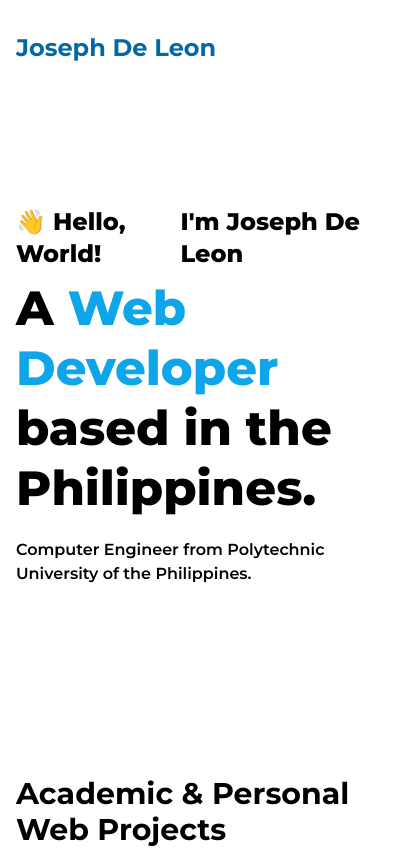
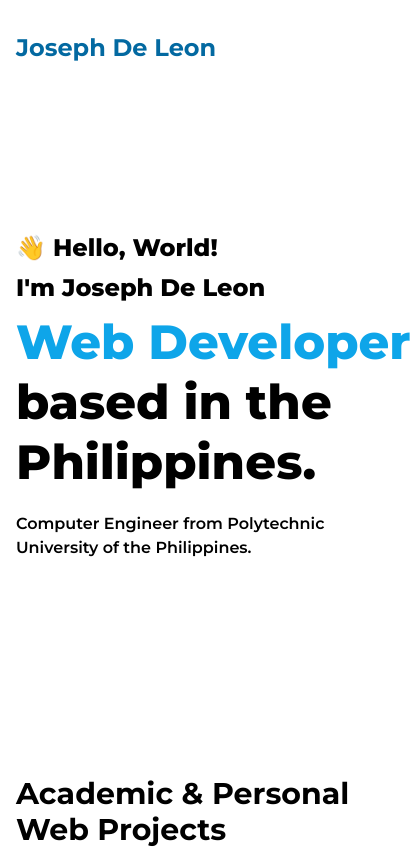
Before and after one commit to joeseffdl/Portfolio, a Next.js app: page / in a window 390 px wide. Shown: the top 848 px of the page, 411 px wide, since content can reach past the window. Built offline with nearby package versions, Linux system fonts and the light colour scheme.

Commit message:
Adjusted for mobile view
To continue working on the Navigation

```diff
--- a/components/LandingSection.tsx
+++ b/components/LandingSection.tsx
@@ -8,7 +8,7 @@ export const LandingSection = () => (
     transition={{ duration: 0.5 }}
     className="h-[600px] flex flex-col justify-center w-full gap-2 bg-zephImage bg-no-repeat bg-cover md:bg-center duration-300 ease-in-out"
   >
-    <div className="flex gap-2">
+    <div className="flex flex-col sm:flex-row gap-2">
       <motion.h4
         initial={{ opacity: 0, y: -100 }}
         animate={{ opacity: 1, y: 0 }}
@@ -30,14 +30,13 @@ export const LandingSection = () => (
       transition={{ duration: 0.5, delay: 1.5 }}
     >
       <h1 className="font-extrabold mb-5">
-        A{" "}
         <motion.span
           initial={{ opacity: 0 }}
           animate={{ opacity: 1 }}
           transition={{ duration: 0.5, delay: 2.25 }}
           className="text-sky-500"
         >
-          Web Developer
+          Web&nbsp;Developer
         </motion.span>{" "}
         based in the Philippines.
       </h1>
--- a/components/LinkedPages/About.tsx
+++ b/components/LinkedPages/About.tsx
@@ -8,7 +8,7 @@ export const AboutPage = () => (
         <h1 className="text-4xl font-bold mb-4">
           👋 Hi, I'm <span className="text-sky-400">Zeph</span>!
         </h1>
-        <p className="text-lg px-5">
+        <p className="text-lg sm:px-5 duration-150">
           Welcome to my world of 🎸 <span className="text-sky-400">Music</span>{" "}
           and 🕸️ <span className="text-sky-400">Web development</span>. Let's
           create something amazing together! 🚀
--- a/components/LinkedPages/Contact.tsx
+++ b/components/LinkedPages/Contact.tsx
@@ -53,11 +53,11 @@ export default function ContactPage(){
         <section className="breakout h-[400px] flex items-center mb-10">
           <h1 className="text-8xl font-semibold">Looking for me?</h1>
         </section>
-            <section className="flex flex-col gap-5 min-h-[500px] py-20 lg:px-32">
+        <section className="flex flex-col justify-center items-center gap-5 min-h-[500px] py-20">
           <h1 className="text-center text-sky-700">Let's Connect.</h1>
           <form
             onSubmit={handleFormSubmit}
-                    className="flex flex-col  px-20"
+            className="flex flex-col w-full px-2 items-center justify-center max-w-[550px]"
           >
             <input
               className="h-20 flex items-center w-full border-b-2 focus:pl-2 outline-sky-500"
```
Lines whose indentation alone changed are shown as unchanged.
